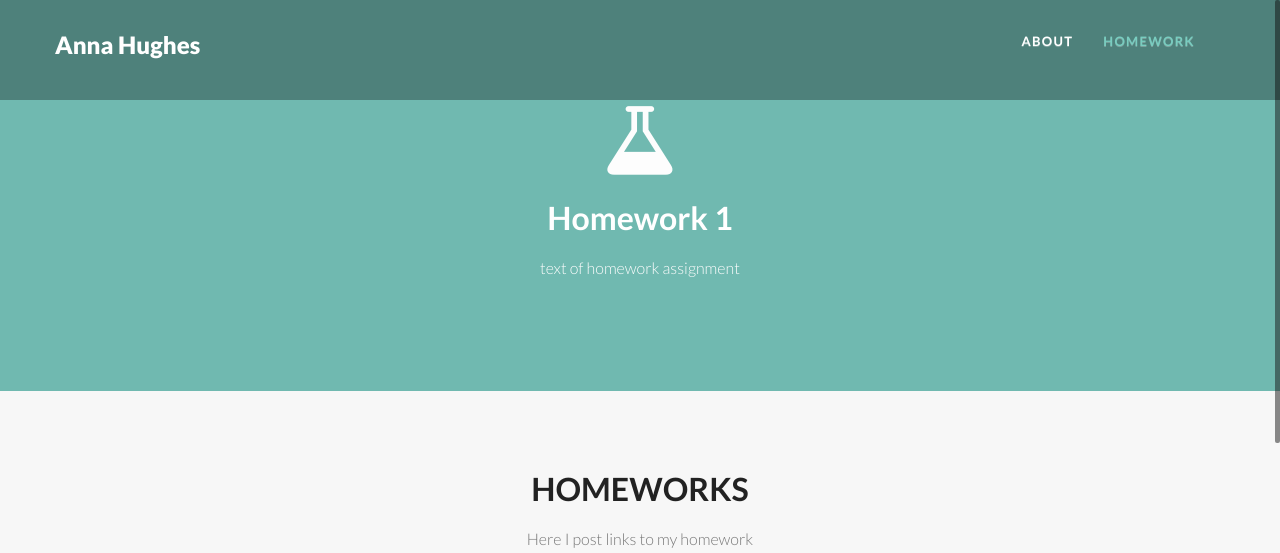
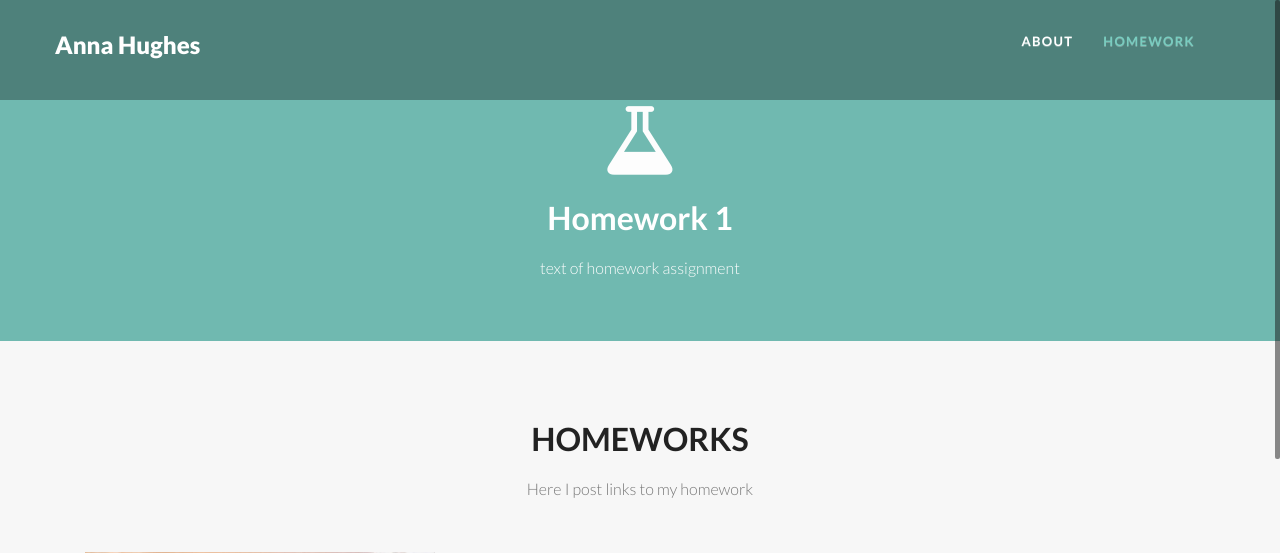
Before and after one commit to abshughes/jsd4, a PHP site: the page made by homework/homework 1/index 1.html in a window 1280 px wide. Shown: the top 553 px of the page. Run offline with PHP 8.4, Linux system fonts and the light colour scheme; some libraries are stand-ins or nearby versions.

Commit message:
ypdate design

```diff
--- a/css/style.css
+++ b/css/style.css
@@ -431,7 +431,7 @@ h1 a.navbar-brand {
 =========================== */
 
 section.featured {
-	padding: 100px 0 60px;
+	padding: 100px 0 10px;
 	background: #70B9B0;
 	color: #fdfdfd;
 }
```
